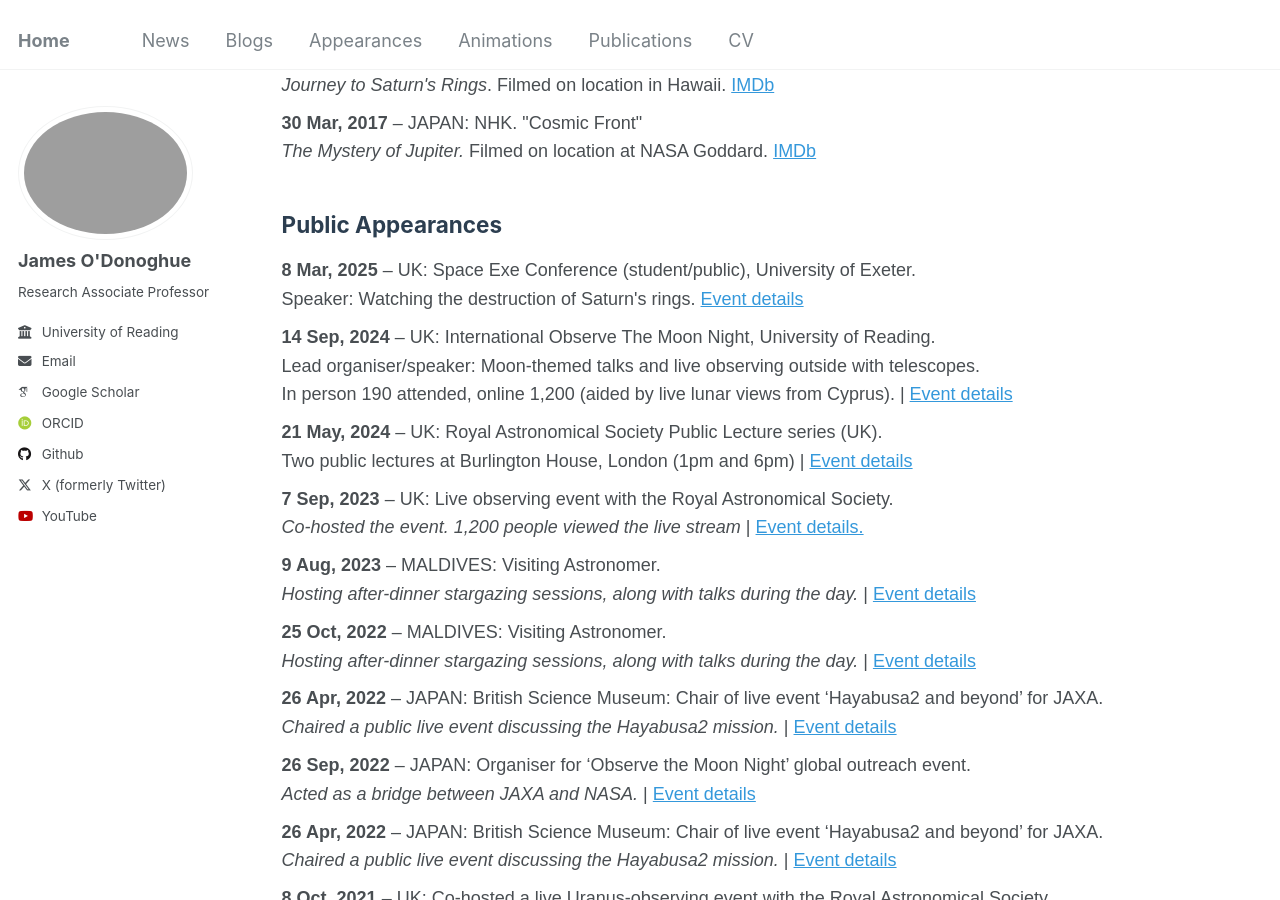
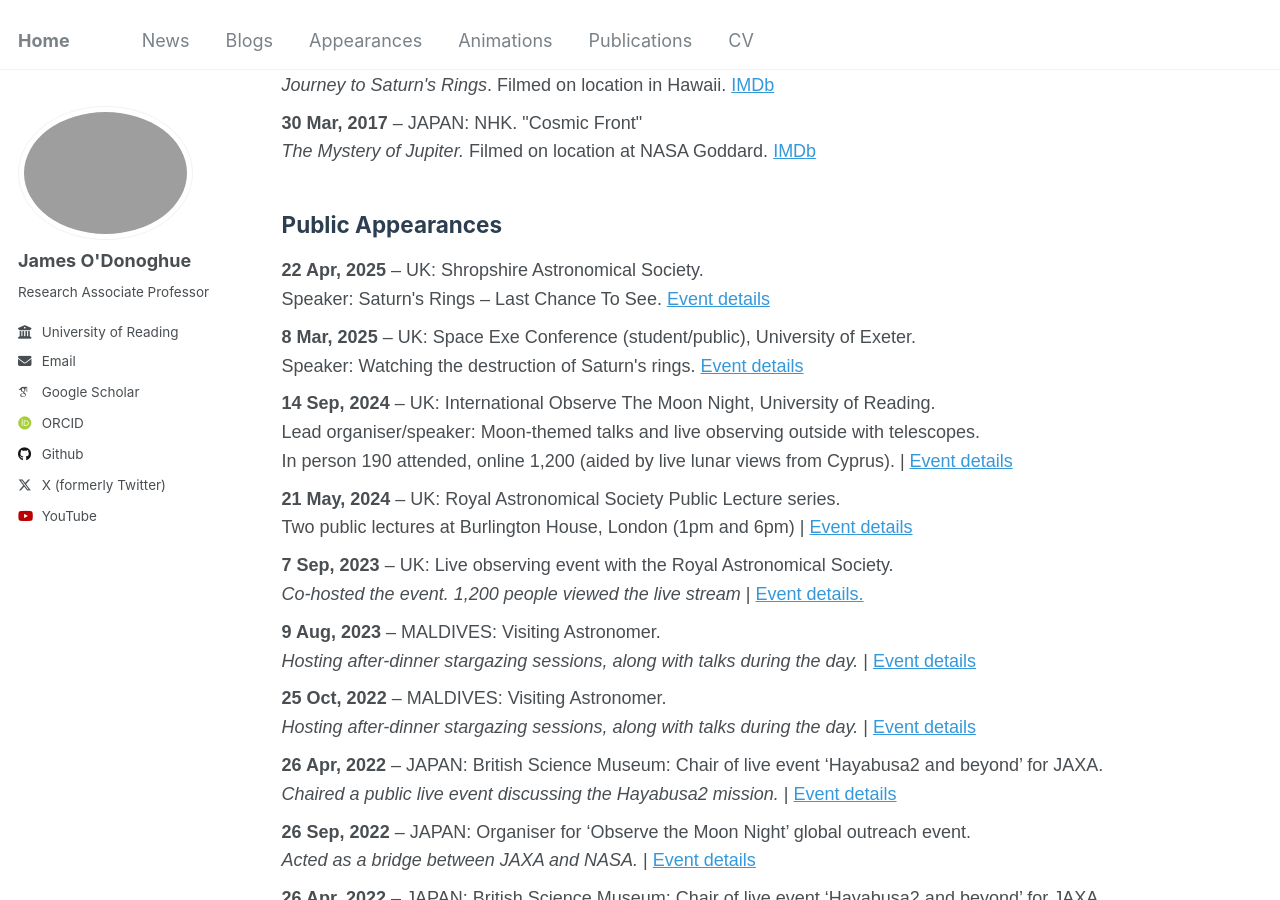
Before and after one commit to odonoghuespace/odonoghuespace.github.io, a Jekyll site: the page built from _pages/appearances.html, in a window 1280 px wide and 900 px high, scrolled down 382 px. Built offline with Jekyll 4.4.1, drawn with Linux system fonts in a browser that asks for light colours; some web fonts are replaced.

Commit message:
Update appearances.html

```diff
--- a/_pages/appearances.html
+++ b/_pages/appearances.html
@@ -74,6 +74,11 @@ author_profile: true
         <h2>Public Appearances</h2>
         <ul>
 
+        <li><strong> 22 Apr, 2025</strong> – UK: Shropshire Astronomical Society.
+            <br>Speaker: Saturn's Rings – Last Chance To See.
+            <a href="https://www.shropshire-astro.uk/blog1" target="_blank">Event details</a>
+        </li>
+
         <li><strong> 8 Mar, 2025</strong> – UK: Space Exe Conference (student/public), University of Exeter.
             <br>Speaker: Watching the destruction of Saturn's rings.
             <a href="https://spaceexe.org" target="_blank">Event details</a>
```
Also changed, not shown: other parts of _pages/appearances.html (+1 -1 lines).
